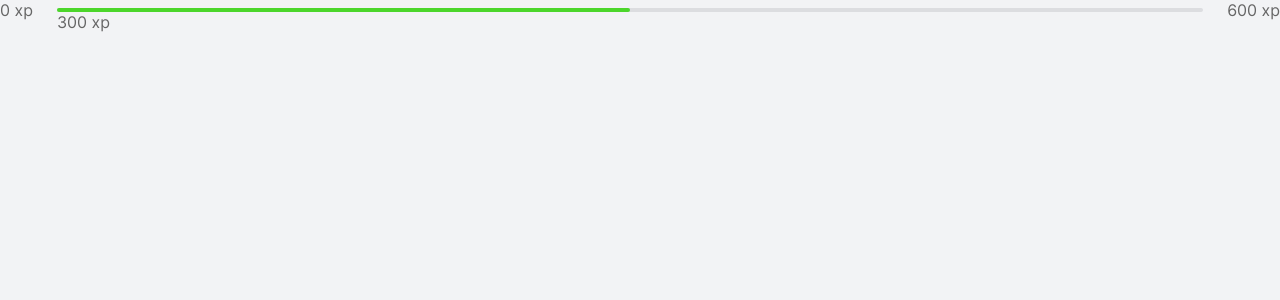
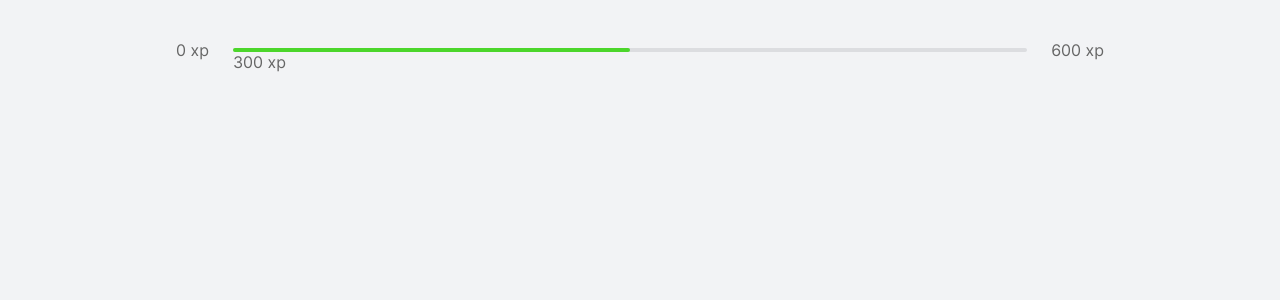
Before and after one commit to edmilson-dk/move.it-nlw4, a Next.js app: page / in a window 1280 px wide. Shown: the top 300 px of the page. Built offline with nearby package versions, Linux system fonts and the light colour scheme.

Commit message:
feat: created class container with styles global

```diff
--- a/src/styles/globals.css
+++ b/src/styles/globals.css
@@ -61,3 +61,13 @@ a {
   color: inherit;
   text-decoration: none;
 }
+
+.container {
+  height: 100vh;
+  max-width: 992px;
+  margin: 0 auto;
+  padding: 2.5rem 2rem;
+
+  display: flex;
+  flex-direction: column;
+}
```
